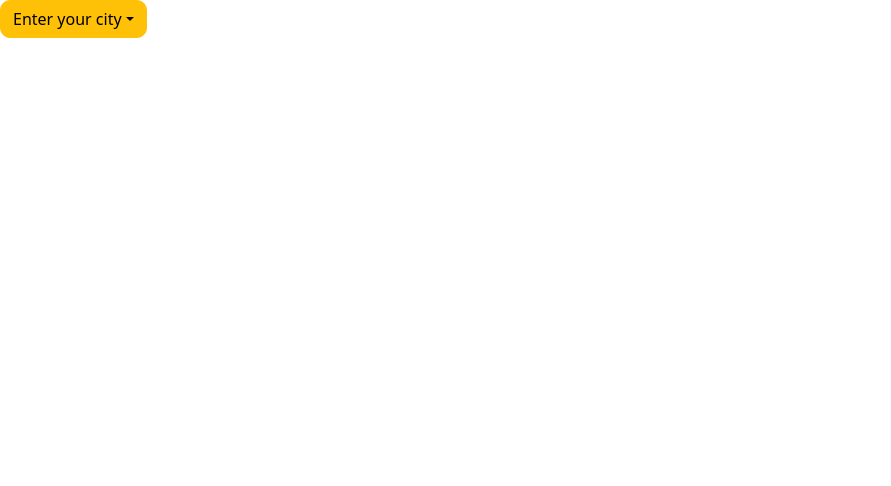
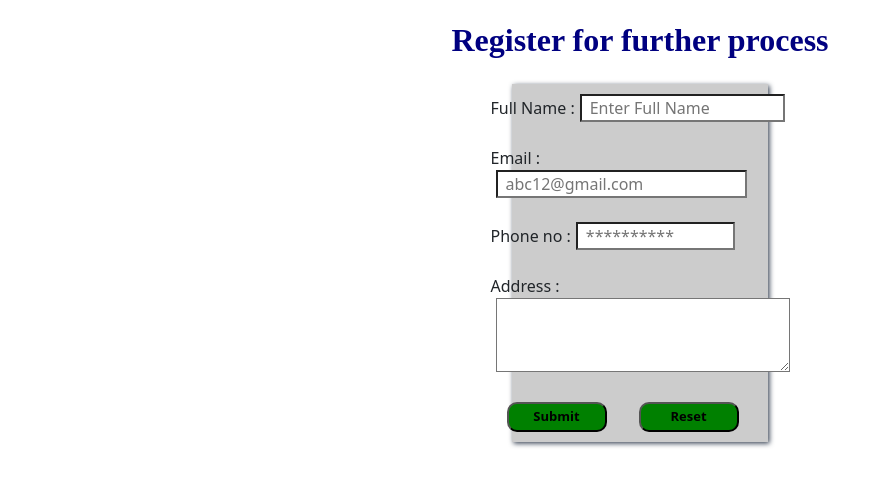
Before and after one commit to DhamaleSiddhesh/doorstep-garage, a React (Create React App) app: page /Registration in a window 1280 px wide. Shown: the top 486 px of the page, without its empty margins (0-891 px from the left). Built offline with nearby package versions, Linux system fonts and the light colour scheme.

Commit message:
registration screen, select service and garage screens are completed

```diff
--- a/src/App.js
+++ b/src/App.js
@@ -1,20 +1,26 @@
 import './App.css';
 import "bootstrap/dist/css/bootstrap.min.css"
 import SelectVehicle from './SelectVehicle/SelectVehicle';
+import Home from './Home/Home';
+import { BrowserRouter, Route, Routes } from 'react-router-dom';
+import SelectGarage from './SelectGarage/SelectGarage';
+import Registration from './Registration/Registration';
 
 function App() {
   return (
+    <>
+<div>
+  <BrowserRouter>
+  <Routes>
+    <Route path='/' element={<Home/>}/>
+    <Route path='SelectVehicle' element={<SelectVehicle/>}/>
+    <Route path='/SelectGarage' element={<SelectGarage/>}/>
+    <Route path='/Registration' element={<Registration/>}/>
+    </Routes>
+    </BrowserRouter>
+</div>
+    </>
 
-    <SelectVehicle/>
-
-    // <div>
-    //   <div className="bgimg"></div>
-    //   <div className="text">
-    //     <div className="title">DOORSTEP GARAGE</div>
-    //     <div className="slogan">we take care of your vehicles</div>
-    //     <button className="my-2 p-2">Get Started</button>
-    //   </div>
-    // </div>
   );
 }
 
--- /dev/null
+++ b/src/Home/Home.js
@@ -0,0 +1,19 @@
+import { useNavigate } from "react-router-dom";
+function Home() {
+    const navigate = useNavigate()
+    const home = ()=>{
+        navigate("/selectvehicle")
+    }
+    return (
+        <div>
+            <div className="bgimg"></div>
+            <div className="text">
+                <div className="title">DOORSTEP GARAGE</div>
+                <div className="slogan">we take care of your vehicles</div>
+                <button className="my-2 p-2" onClick={home}>Get Started</button>
+            </div>
+        </div>
+    )
+
+}
+export default Home;
--- /dev/null
+++ b/src/Registration/Registration.css
@@ -0,0 +1,43 @@
+.{
+    background-color: #ccc;
+}
+
+.page {
+    background-color: #ccc;
+}
+
+.Rborder {
+    box-shadow: 1px 1px 5px 0.5px #354052;
+    background-color: #ccc;
+    display: flex;
+    justify-content: center;
+    margin: 20px auto 0px;
+    padding: 10px;
+    width: 20%;
+}
+
+.Registration {
+    font-size: 32px;
+    font-weight: bolder;
+    font-family: serif;
+    text-align: center;
+    color: navy;
+}
+
+.box {
+    background-color: white;
+    font-size: medium;
+    margin-left: 5px;
+}
+
+.Rbutton {
+    text-align: center;
+    margin:auto;
+    width: 100px;
+    height: 30px;
+    background-color: green;
+    font-size: small;
+    font-weight: bolder;
+    color: black;
+
+}
--- /dev/null
+++ b/src/Registration/Registration.js
@@ -0,0 +1,33 @@
+import './Registration.css'
+function Registration() {
+    return (
+        < div className='bodycolor'>
+            <div className='Registration mt-3'>Register for further process</div>
+            <div className='Rborder'>
+                <form className='px-0'>
+                    <label>Full Name : </label>
+                    <input type="text" name="FullName" size="15" placeholder='Enter Full Name' className='px-2 box' /><br /><br />
+
+                    Email :
+                    <input type='email' id='email' name='email' placeholder='abc12@gmail.com' className='px-2 box' /><br /><br />
+                    Phone no :
+                    <input type='text' name='phone' size={10} placeholder='**********' className='px-2 box' /><br /><br />
+
+                    Address : <br />
+                    <textarea cols={30} rows={3} className='box' ></textarea><br /><br />
+
+                    {/* username :
+                    <input type='text' name='username' size={15} placeholder='abc123' className='px-2 box' /><br /><br />
+
+                    Password :
+                    <input type='password' id='pass' name='pass' placeholder='******' className='box' /><br /><br /> */}
+                    <button type='button'className='mx-3 Rbutton'>Submit</button>
+                    <button type='button'className='mx-3 Rbutton'>Reset</button>
+                </form>
+            </div>
+        </div>
+
+
+    )
+}
+export default Registration;
--- /dev/null
+++ b/src/SelectGarage/SelectGarage.css
@@ -0,0 +1,20 @@
+.align{
+    text-align: center;
+}
+
+.txt{
+    color:black;
+    font-family:monospace;
+}
+
+.border {
+    width: 300px;
+    text-align: center;
+    display:inline-block;
+    justify-content: center;
+}
+button{
+    background-color: green;
+    color: black;
+    font-weight: bolder;
+}
--- /dev/null
+++ b/src/SelectGarage/SelectGarage.js
@@ -0,0 +1,41 @@
+import { useNavigate } from 'react-router-dom';
+import './SelectGarage.css'
+
+function SelectGarage() {
+    const navigate = useNavigate()
+    const selectgarage = () => {
+        navigate('/registration')
+    }
+    const garage = [
+        { Name: "Viki cars and bike services", Rating: "****", charges: "***", Adress: "Otur"},
+        { Name: "Viki cars and bike services", Rating: "****", charges: "***", Adress: "Otur"},
+        { Name: "Viki cars and bike services", Rating: "****", charges: "***", Adress: "Otur"},
+        { Name: "Viki cars and bike services", Rating: "****", charges: "***", Adress: "Otur"},
+        { Name: "Viki cars and bike services", Rating: "****", charges: "***", Adress: "Otur"}]
+    return (
+        <div className='align'>
+            <h3 className='txt'>These garages provide the service you selected </h3>
+            <hr />
+
+            {garage.map((element) => {
+                console.log('element: ', element);
+                return (
+                    <div className="border mt-5 mx-3 border-3 border-primary" >
+                        <dt>{element.Name}</dt>
+                        <div>Rating : {element.Rating}</div>
+                        <div>Location : {element.Adress}</div>
+                        <dt>Charges:-{element.charges}</dt>
+                        <button type='button' className='mt-2 mb-3' onClick={selectgarage}>Buy Service</button>
+
+                    </div>
+                )
+
+            })
+
+            }
+
+        </div>
+    )
+}
+
+export default SelectGarage;
--- a/src/SelectVehicle/SelectVehicle.js
+++ b/src/SelectVehicle/SelectVehicle.js
@@ -1,13 +1,40 @@
 import Dropdown from 'react-bootstrap/Dropdown';
+import './SelectVehicles.css'
+import { useNavigate } from 'react-router-dom';
+// import image from 'D:\React\routing-demo\src\resources\Assets\pexels-pixabay-162553.jpg';
 
 function SelectVehicle() {
-    const cities = ["Otur", "Alephata", "Rajuri", "Ale"]
+    const navigate = useNavigate()
+    const selectvehicle = () => {
+        navigate("/selectgarage")
+
+    }
+
+    const cities = ["Otur", "Alephata", "Rajuri", "Ale", "Belhe"]
+    const bikeCompanies = ["Hero", "Honda", "Bajaj", "Yamaha", "Tvs", "Suzuki", "Royal Enfield"]
+    const carCompanies = ["Toyota", "Ford", "Mahindra", "Tata", "Maruti Suzuki", "Honda", "Hyundai", "Kia", "BMW", "Mercedes", "Audi",]
+    const services = [{ Name: "Washing", Rate: "250 RS" },
+    { Name: "Regular servicing", Rate: "2500 RS" },
+    { Name: "Oil change", Rate: "1000 RS" },
+    { Name: "Puncture", Rate: "100 RS" },
+    { Name: "Engine work", Rate: "min. 10000 RS" },
+    { Name: "Filter change", Rate: "5000 RS" },
+    { Name: "Electric Problem", Rate: "min. 500 RS" },
+    { Name: "Starter Problem", Rate: "min. 1000 RS" },
+    { Name: "Not turning on ?", Rate: "min. 1000 RS" },
+    { Name: "Battery" , Rate:"min. 4000 RS"},
+    { Name: "Denting" ,Rate: "min. 2500 RS"},
+    { Name: "Penting", Rate: "25000 RS"}]
     return (
+        <div >
+            <div className='display'>
                 <div>
-            {/* <div>Enter your city</div> */}
-            <Dropdown>
-                <Dropdown.Toggle variant="warning" id="dropdown-basic">
-                    Enter your city
+                    <img src='./resources/Assets/pexels-pixabay-162553.jpg' alt='error'></img>
+                </div>
+                <div>
+                    <Dropdown className='drop'>
+                        <Dropdown.Toggle className='mt-5 drop' variant="warning" id="dropdown-basic">
+                            choose your city :
                         </Dropdown.Toggle>
 
                         <Dropdown.Menu>{
@@ -19,7 +46,58 @@ function SelectVehicle() {
                         </Dropdown.Menu>
                     </Dropdown>
 
+                    <Dropdown className='drop'>
+                        <Dropdown.Toggle className='mt-3 drop' variant='warning' id='dropdown-basic'>
+                            choose your vehicle type :
+                        </Dropdown.Toggle>
+                        <Dropdown.Menu>
+                            <Dropdown.Item href='#action-1'>Two Wheeler</Dropdown.Item>
+                            <Dropdown.Item href='#action-2'>Four Wheeler</Dropdown.Item>
+                        </Dropdown.Menu>
+                    </Dropdown>
+
+                    <Dropdown className='drop'>
+                        <Dropdown.Toggle className='mt-3 drop' variant='warning' id='dropdown-bsic'>
+                            Company of your two wheeler :
+                        </Dropdown.Toggle>
+                        <Dropdown.Menu>{
+                            bikeCompanies.map((company) => {
+                                return <Dropdown.Item href='#/action-1'>{company}</Dropdown.Item>
+                            })
+                        }
+                        </Dropdown.Menu>
+                    </Dropdown>
+
+                    <Dropdown className='drop'>
+                        <Dropdown.Toggle className='mt-3 drop' variant='warning' id='dropdown-bsic'>
+                            Company of your Four wheeler :
+                        </Dropdown.Toggle>
+                        <Dropdown.Menu>{
+                            carCompanies.map((company) => {
+                                return <Dropdown.Item href='#/action-1'>{company}</Dropdown.Item>
+                            })
+                        }
+                        </Dropdown.Menu>
+                    </Dropdown>
                 </div>
+            </div>
+
+            <div className='center mt-5 mx-5'>
+                {services.map((element) => {
+                    console.log('element:', element);
+                    return (
+                        <div className='border  mt-2 mx-3 border-2 border-warning'>
+                            <dt>{element.Name}</dt>
+                            <div>{element.Rate}</div>
+                            <button className='my-2 p-2 button ' type='button' onClick={selectvehicle}>Select</button>
+                        </div>
+                    )
+                })
+                }
+            </div>
+
+        </div >
+
     )
 }
 export default SelectVehicle;
--- /dev/null
+++ b/src/SelectVehicle/SelectVehicles.css
@@ -0,0 +1,40 @@
+.drop {
+  text-align: center;
+
+}
+
+.bgimg {
+  height: 100vh;
+  background-image: url("D:\React\routing-demo\src\resources\Assets\pexels-pixabay-162553.jpg");
+  background-position: left;
+  filter: blur(8px);
+}
+
+.dbox {
+  position: absolute;
+  top: 40%;
+  left: 50%;
+  transform: translate(-50%, -50%);
+
+}
+
+
+.button {
+  text-align:center;
+  margin: auto;
+  width: 100px;
+  background-color: skyblue;
+  font-size:small;
+  font-weight: bolder;
+  color: black;
+
+}
+.display{
+  display: flex;
+  justify-content: space-around;
+}
+.center{
+  /* display: flex; */
+  justify-content: center;
+  margin: auto;
+}
```
Also changed, not shown: src/Vehicles/Vehicles.js (added, +21 -0 lines). Lines whose indentation alone changed are shown as unchanged.
